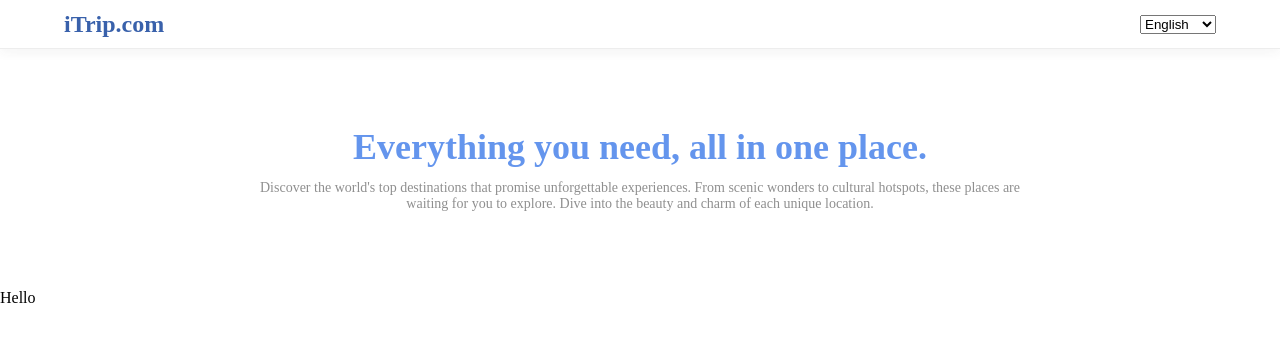
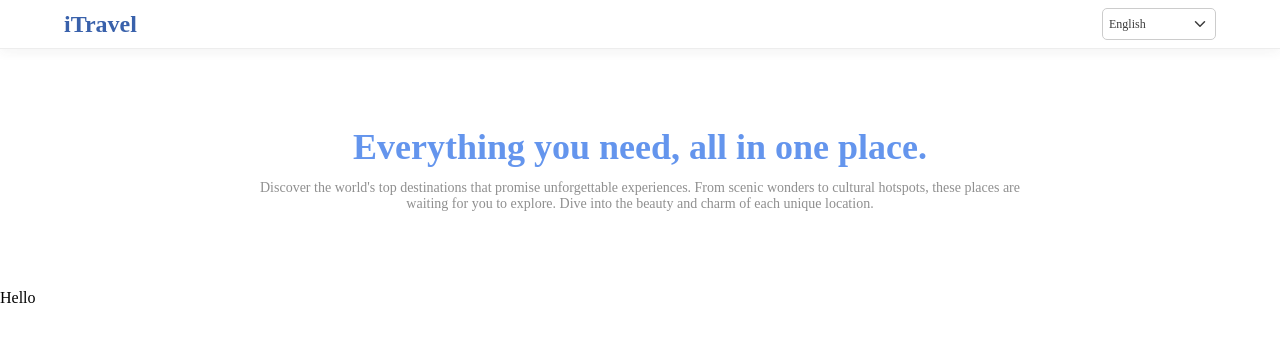
Before and after one commit to huachen8858/vue-i18n-stripe, a Vue app: page / in a window 1280 px wide. Shown: the top 342 px of the page. Built offline with nearby package versions, Linux system fonts and the light colour scheme.

Commit message:
language

```diff
--- a/src/components/NavBar.vue
+++ b/src/components/NavBar.vue
@@ -1,31 +1,54 @@
 <template>
   <nav class="navbar">
     <div class="wrap">
-      <div class="title">iTrip.com</div>
-      <select
-        name="locale"
-        id="locale"
-        @change="SwitchLanguage"
-        v-model="currentLocale"
-      >
-        <option value="EN">{{ $t("EN") }}</option>
-        <option value="ZHTW">{{ $t("ZHTW") }}</option>
-      </select>
+      <div class="title">iTravel</div>
+      <!-- Switch language -->
+      <div class="custom-dropdown" @click="toggleDropdown">
+        <span>{{ displayLocale }}</span>
+        <svg
+          class="dropdown-icon"
+          viewBox="0 0 24 24"
+          fill="none"
+          stroke="currentColor"
+          stroke-width="2"
+          stroke-linecap="round"
+          stroke-linejoin="round"
+        >
+          <polyline points="6 9 12 15 18 9" />
+        </svg>
+        <ul v-if="isOpen" class="dropdown-menu">
+          <li @click.stop="selectLocale('EN')">{{ $t("EN") }}</li>
+          <li @click.stop="selectLocale('ZHTW')">{{ $t("ZHTW") }}</li>
+        </ul>
+      </div>
     </div>
   </nav>
 </template>
 
 <script setup>
-import { onMounted, ref } from "vue";
+import { onMounted, ref, computed } from "vue";
 import { useI18n } from "vue-i18n";
-const { locale } = useI18n();
+const { t, locale } = useI18n();
 
-const currentLocale = ref("EN");
+const currentLocale = ref(locale.value);
+const isOpen = ref(false);
+const selectedLocale = ref(locale.value);
 
-const SwitchLanguage = (event) => {
-  const selectedLang = event.target.value;
-  document.cookie = `locale=${selectedLang}; path=/`;
-  locale.value = selectedLang;
+const toggleDropdown = () => {
+  isOpen.value = !isOpen.value;
+};
+
+const displayLocale = computed(() => {
+  return currentLocale.value === "EN" ? t("EN") : t("ZHTW");
+});
+
+const selectLocale = (lang) => {
+  selectedLocale.value = lang;
+  currentLocale.value = lang;
+
+  document.cookie = `locale=${lang}; path=/`;
+  locale.value = lang;
+  isOpen.value = false;
 };
 
 onMounted(() => {
@@ -34,6 +57,7 @@ onMounted(() => {
       .split("; ")
       .find((row) => row.startsWith("locale="))
       ?.split("=")[1] || "EN";
+  selectedLocale.value = savedLocale;
   currentLocale.value = savedLocale;
   locale.value = savedLocale;
 });
@@ -59,20 +83,64 @@ onMounted(() => {
   align-items: center;
 }
 
-.title{
+.title {
   font-size: 3vmin;
   font-weight: bold;
   color: rgb(57, 97, 171);
 }
 
+.custom-dropdown {
+  position: relative;
+  width: 100px;
+  padding: 6px;
+  background: #fff;
+  border: 1px solid #ccc;
+  border-radius: 5px;
+  cursor: pointer;
+  display: flex;
+  justify-content: space-between;
+  align-items: center;
+  font-size: 12px;
+}
+
+.dropdown-icon {
+  width: 18px;
+  height: 18px;
+  transition: transform 0.3s ease;
+}
+
+.custom-dropdown.open .dropdown-icon {
+  transform: rotate(180deg);
+}
+
+.dropdown-menu {
+  position: absolute;
+  top: 100%;
+  left: 0;
+  width: 100%;
+  background: #fff;
+  border: 1px solid #ccc;
+  border-radius: 5px;
+  margin-top: 5px;
+  padding: 5px 0;
+  box-shadow: 0 2px 10px rgba(0, 0, 0, 0.2);
+}
+
+.dropdown-menu li {
+  padding: 8px;
+  cursor: pointer;
+  list-style: none;
+}
+
+.dropdown-menu li:hover {
+  background: #f0f0f0;
+}
 
 /* Tablet */
 @media screen and (max-width: 1023px) and (min-width: 768px) {
-
 }
 
 /* Mobile */
 @media screen and (max-width: 430px) {
-
 }
 </style>
--- a/src/main.js
+++ b/src/main.js
@@ -9,8 +9,9 @@ const app = createApp(App);
 
 const i18n = createI18n(
   {
+    legacy: false,
+    globalInjection: true,
     locale: document.cookie.split('locale=')[1],
-    fallbackLocale: "EN",
     messages: {
       EN: EN,
       ZHTW: ZHTW,
```
